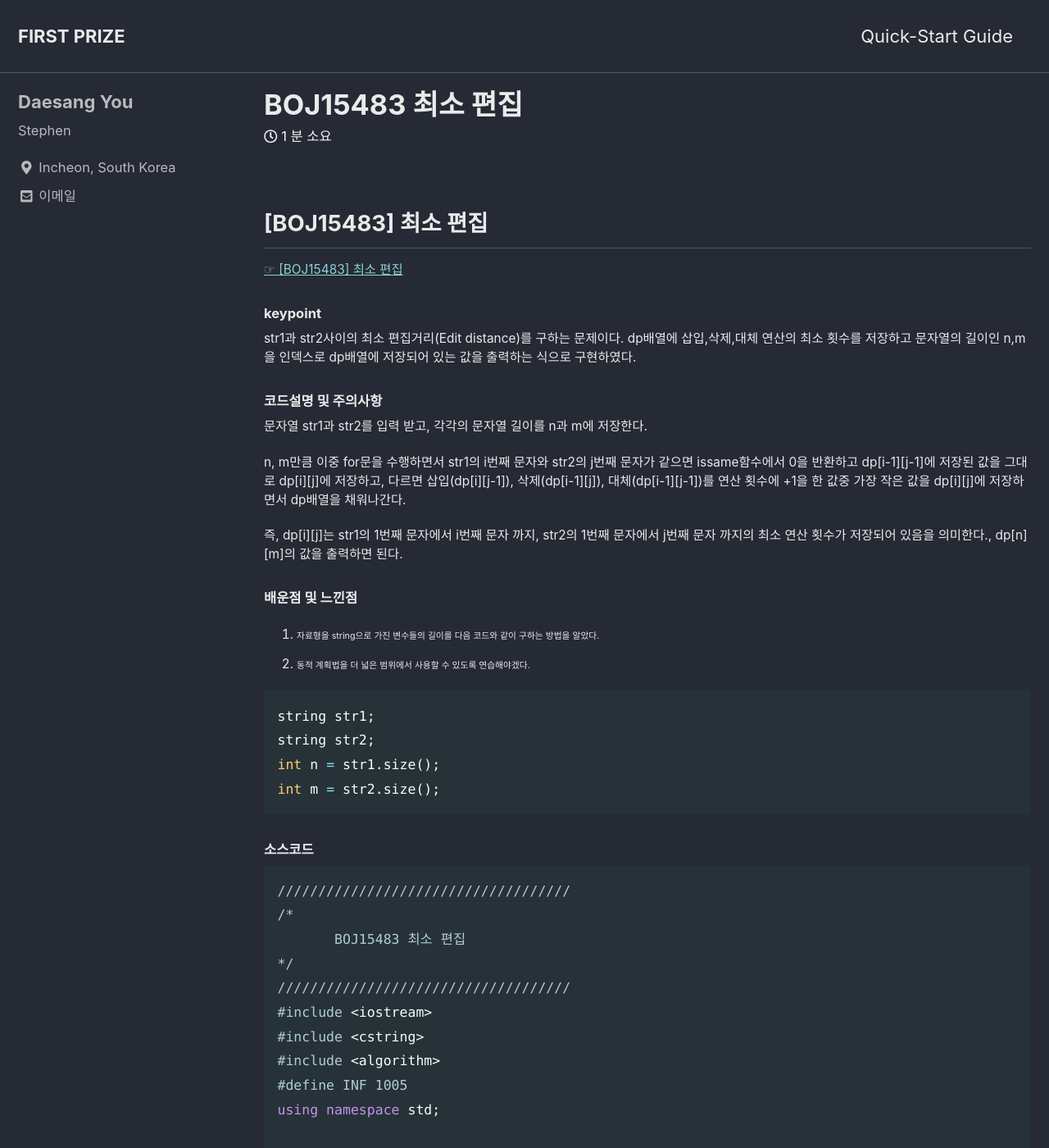
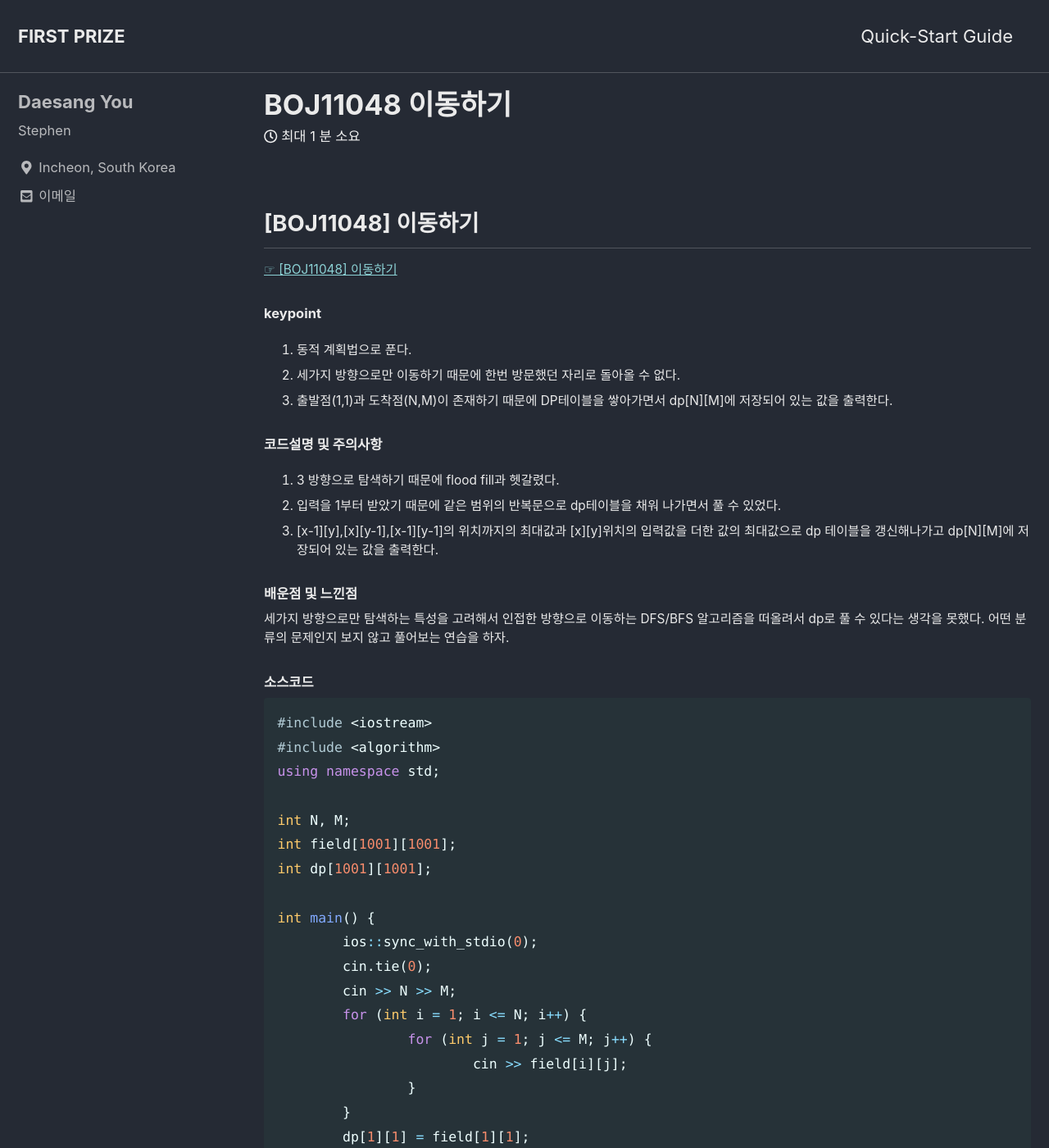
Before and after one commit to eotkd4791/eotkd4791.github.io, a Jekyll site: the page built from _posts/algorithm/2019-07-08-algorithm-BOJ-11048-이동하기.md, in a window 1280 px wide and 1400 px high. Shown: the whole window at 82% size. Built offline with Jekyll 4.4.1, drawn with Linux system fonts in a browser that asks for light colours; cached includes are drawn as plain includes; comment, search, counter and statistics services are not loaded; some of the changed text lies outside the part shown.

Commit message:
[BOJ11048] 이동하기

````diff
--- a/_posts/algorithm/2019-07-08-algorithm-BOJ-11048-이동하기.md
+++ b/_posts/algorithm/2019-07-08-algorithm-BOJ-11048-이동하기.md
@@ -1,90 +1,59 @@
 ---
-title: "BOJ15483 최소 편집"
+title: "BOJ11048 이동하기"
 categories:
   - Algorithm
 tags:
   - Algorithm
   - BOJ
-  - dp
   - Dynamic Programming
-  - String
-  - 문자열
   - 동적 계획법
 ---
 
-## [BOJ15483] 최소 편집
- [☞ [BOJ15483] 최소 편집](https://www.acmicpc.net/problem/15483)
+
+## [BOJ11048] 이동하기
+ [☞ [BOJ11048] 이동하기](https://www.acmicpc.net/problem/11048)
 
 #### keypoint
+1. 동적 계획법으로 푼다.
+2. 세가지 방향으로만 이동하기 때문에 한번 방문했던 자리로 돌아올 수 없다.
+3. 출발점(1,1)과 도착점(N,M)이 존재하기 때문에 DP테이블을 쌓아가면서 dp[N][M]에 저장되어 있는 값을 출력한다.
 
-str1과 str2사이의 최소 편집거리(Edit distance)를 구하는 문제이다.
-dp배열에 삽입,삭제,대체 연산의 최소 횟수를 저장하고 문자열의 길이인 n,m을 인덱스로 dp배열에 저장되어 있는 값을 출력하는 식으로 구현하였다.
+#### 코드설명 및 주의사항
+1. 3 방향으로 탐색하기 때문에 flood fill과 헷갈렸다.
+2. 입력을 1부터 받았기 때문에 같은 범위의 반복문으로 dp테이블을 채워 나가면서 풀 수 있었다.
+3. [x-1][y],[x][y-1],[x-1][y-1]의 위치까지의 최대값과 [x][y]위치의 입력값을 더한 값의 최대값으로 dp 테이블을 갱신해나가고 dp[N][M]에 저장되어 있는 값을 출력한다.
+
+#### 배운점 및 느낀점
+세가지 방향으로만 탐색하는 특성을 고려해서 인접한 방향으로 이동하는 DFS/BFS 알고리즘을 떠올려서 dp로 풀 수 있다는 생각을 못했다.
+어떤 분류의 문제인지 보지 않고 풀어보는 연습을 하자.
 
 
-#### 코드설명 및 주의사항
-문자열 str1과 str2를 입력 받고, 각각의 문자열 길이를 n과 m에 저장한다.
-
-n, m만큼 이중 for문을 수행하면서
-str1의 i번째 문자와 str2의 j번째 문자가 같으면 issame함수에서 0을 반환하고 dp[i-1][j-1]에 저장된 값을 그대로 dp[i][j]에 저장하고, 다르면 삽입(dp[i][j-1]), 삭제(dp[i-1][j]), 대체(dp[i-1][j-1])를 연산 횟수에 +1을 한 값중 가장 작은 값을 dp[i][j]에 저장하면서 dp배열을 채워나간다.
-
-즉, dp[i][j]는 str1의 1번째 문자에서 i번째 문자 까지, str2의 1번째 문자에서 j번째 문자 까지의 최소 연산 횟수가 저장되어 있음을 의미한다., dp[n][m]의 값을 출력하면 된다.
-
-
-#### 배운점 및 느낀점
-1. 자료형을 string으로 가진 변수들의 길이를 다음 코드와 같이 구하는 방법을 알았다.
-
-2. 동적 계획법을 더 넓은 범위에서 사용할 수 있도록 연습해야겠다.
-
-
-```cpp
-string str1;
-string str2;
-int n = str1.size();
-int m = str2.size();
-```
 
 #### 소스코드
 ```cpp
-////////////////////////////////////
-/*
-       BOJ15483 최소 편집
-*/
-////////////////////////////////////
 #include <iostream>
-#include <cstring>
 #include <algorithm>
-#define INF 1005
 using namespace std;
 
-char str1[INF];
-char str2[INF];
-int dp[INF][INF];
-int n, m;
-
-int issame(int i, int j) {
-	if (str1[i-1] == str2[j-1])
-		return 0;
-	return 1;
-}
+int N, M;
+int field[1001][1001];
+int dp[1001][1001];
 
 int main() {
-
-	scanf("%s", str1);
-	scanf("%s", str2);
-	n = strlen(str1);
-	m = strlen(str2);
-
-	dp[0][0] = 0;
-	for (int i = 1; i <= n; i++)
-		dp[i][0] = i;
-	for (int j = 1; j <= m; j++)
-		dp[0][j] = j;
-
-	for (int i = 1; i <= n; i++)
-		for (int j = 1; j <= m; j++)
-			dp[i][j] = min(dp[i - 1][j - 1] + issame(i, j), min(dp[i - 1][j] + 1, dp[i][j - 1] + 1));
-
-	printf("%d", dp[n][m]);
+	ios::sync_with_stdio(0);
+	cin.tie(0);
+	cin >> N >> M;
+	for (int i = 1; i <= N; i++) {
+		for (int j = 1; j <= M; j++) {
+			cin >> field[i][j];
+		}
+	}
+	dp[1][1] = field[1][1];
+	for (int i = 1; i <= N; i++) {
+		for (int j = 1; j <= M; j++) {
+			dp[i][j] = max(dp[i - 1][j] + field[i][j], max(dp[i - 1][j - 1] + field[i][j], dp[i][j - 1] + field[i][j]));
+		}
+	}
+	cout << dp[N][M];
 	return 0;
-}
 ```
````
